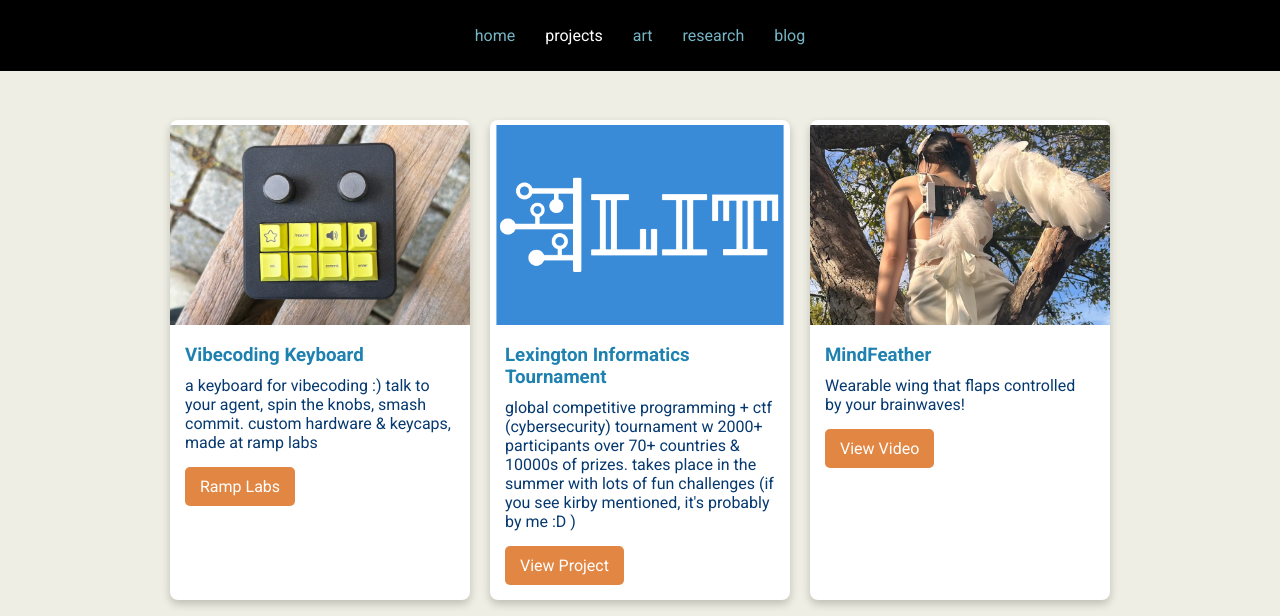
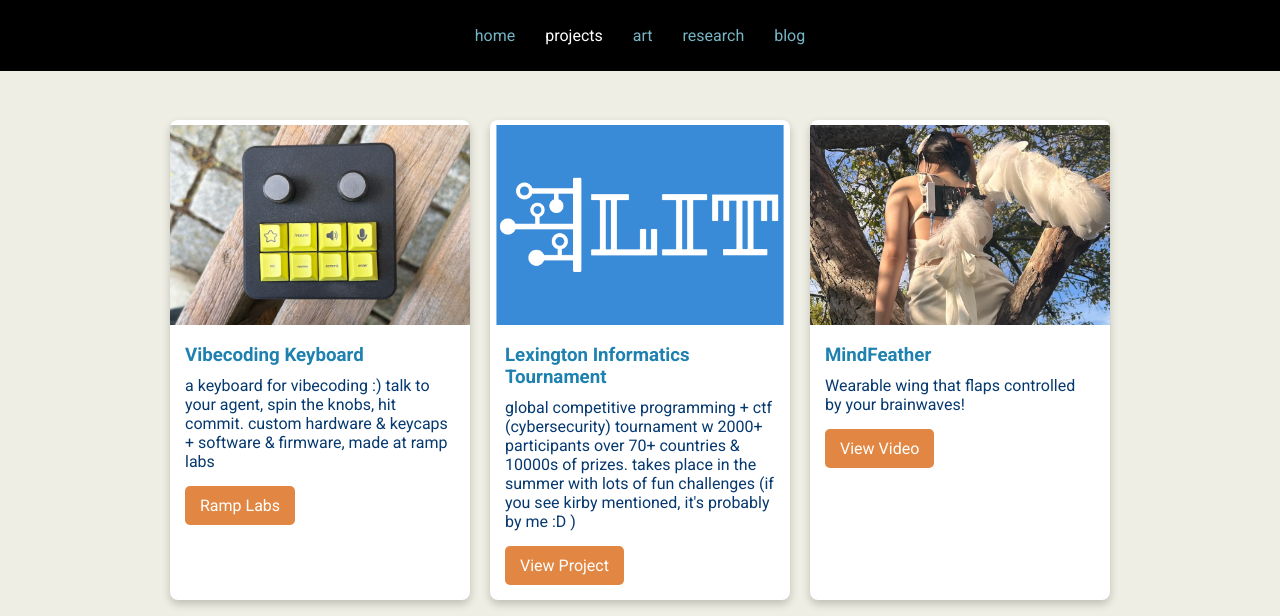
Before and after one commit to swan-07/swan-07.github.io, a Jekyll site: the page built from projects.html, in a window 1280 px wide and 900 px high, cut to the strip 0-616 px from the top of the window. Built offline with Jekyll 4.4.1, drawn with Linux system fonts in a browser that asks for light colours.

Commit message:
Vibecoding keyboard: hit commit, restore software & firmware credit
Co-Authored-By: Claude Fable 5 <noreply@anthropic.com>

```diff
--- a/projects.html
+++ b/projects.html
@@ -7,7 +7,7 @@ title: Projects
       <img src="assets/images/projects/vibecoding-keyboard.webp" alt="Vibecoding keyboard: black macropad with two knobs and yellow keys labeled esc, review, commit, enter, /resume, mic, and speaker" class="card-image">
       <div class="card-content">
         <h3 class="card-title">Vibecoding Keyboard</h3>
-        <p class="card-description">a keyboard for vibecoding :) talk to your agent, spin the knobs, smash commit. custom hardware & keycaps, made at ramp labs</p>
+        <p class="card-description">a keyboard for vibecoding :) talk to your agent, spin the knobs, hit commit. custom hardware & keycaps + software & firmware, made at ramp labs</p>
         <a href="https://labs.ramp.com/" class="card-link">Ramp Labs</a>
       </div>
     </div>
```
